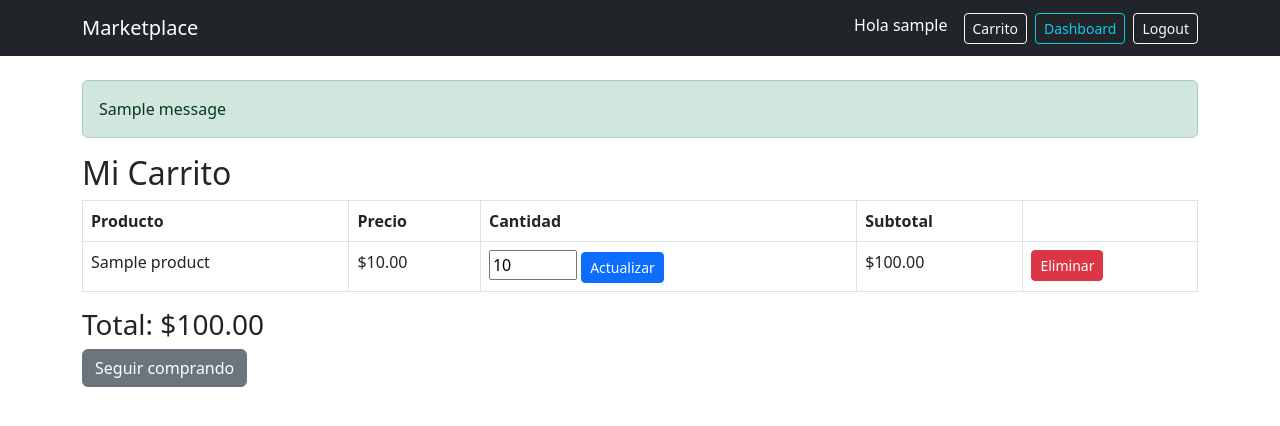
After one commit to ramosmaria67/marketplace_, a Django app: page /cart/ in a window 1280 px wide. The commit adds this page. Shown: the top 426 px of the page. Run offline with Django 5.2, Linux system fonts and the light colour scheme; a user stored in the database is signed in; tables that the repository leaves empty hold one stand-in row (values such as "Sample post"); one stand-in notice (Sample message) is shown.

Commit message:
agregue el sprint 4

```diff
--- a/store/models.py
+++ b/store/models.py
@@ -2,9 +2,6 @@ import uuid
 from django.db import models
 from django.contrib.auth.models import AbstractUser
 
-# =========================
-# 👤 Usuario
-# =========================
 class User(AbstractUser):
     id = models.UUIDField(primary_key=True, default=uuid.uuid4, editable=False)
     is_seller = models.BooleanField(default=False)
@@ -12,10 +9,6 @@ class User(AbstractUser):
     def __str__(self):
         return self.username
 
-
-# =========================
-# 🏷️ Categoría
-# =========================
 class Category(models.Model):
     id = models.UUIDField(primary_key=True, default=uuid.uuid4, editable=False)
     name = models.CharField(max_length=100)
@@ -24,71 +17,46 @@ class Category(models.Model):
     def __str__(self):
         return self.name
 
-
-# =========================
-# 📦 Producto
-# =========================
 class Product(models.Model):
     id = models.UUIDField(primary_key=True, default=uuid.uuid4, editable=False)
     name = models.CharField(max_length=150)
     description = models.TextField()
     price = models.DecimalField(max_digits=10, decimal_places=2)
     stock = models.PositiveIntegerField(default=0)
+    image = models.ImageField(upload_to='upload/', blank=True, null=True)
 
-    owner = models.ForeignKey(
-        User,
-        on_delete=models.CASCADE,
-        related_name='products'
-    )  # 1:N
-
-    categories = models.ManyToManyField(
-        Category,
-        related_name='products'
-    )  # N:M
-
+    owner = models.ForeignKey(User, on_delete=models.CASCADE, related_name='products')
+    categories = models.ManyToManyField(Category, related_name='products')
     created_at = models.DateTimeField(auto_now_add=True)
 
     def __str__(self):
         return self.name
 
-
-# =========================
-# 🛒 Carrito
-# =========================
 class Cart(models.Model):
     id = models.UUIDField(primary_key=True, default=uuid.uuid4, editable=False)
-
-    user = models.ForeignKey(
-        User,
-        on_delete=models.CASCADE,
-        related_name='carts'
-    )  # 1:N
-
-    products = models.ManyToManyField(
-        Product,
-        through='CartItem',
-        related_name='carts'
-    )
-
+    user = models.ForeignKey(User, on_delete=models.CASCADE, related_name='carts')
+    products = models.ManyToManyField(Product, through='CartItem', related_name='carts')
     created_at = models.DateTimeField(auto_now_add=True)
 
     def __str__(self):
         return f"Cart {self.id} - {self.user}"
 
+    @property
+    def total(self):
+        return sum(item.subtotal for item in self.cartitem_set.all())
 
-# =========================
-# 🧾 CartItem (tabla intermedia)
-# =========================
 class CartItem(models.Model):
     id = models.UUIDField(primary_key=True, default=uuid.uuid4, editable=False)
-
     cart = models.ForeignKey(Cart, on_delete=models.CASCADE)
     product = models.ForeignKey(Product, on_delete=models.CASCADE)
-
     quantity = models.PositiveIntegerField(default=1)
 
     class Meta:
         unique_together = ('cart', 'product')
 
+    @property
+    def subtotal(self):
+        return self.product.price * self.quantity
+
     def __str__(self):
         return f"{self.product} x {self.quantity}"
--- a/store/templates/store/base.html
+++ b/store/templates/store/base.html
@@ -12,6 +12,7 @@
         <div class="d-flex">
             {% if user.is_authenticated %}
                 <span class="text-white me-3">Hola {{ user.username }}</span>
+                <a href="{% url 'cart_detail' %}" class="btn btn-outline-light btn-sm me-2">Carrito</a>
                 {% if user.is_seller %}
                     <a href="{% url 'dashboard' %}" class="btn btn-outline-info btn-sm me-2">Dashboard</a>
                 {% endif %}
@@ -24,6 +25,11 @@
     </div>
 </nav>
 <div class="container mt-4">
+    {% if messages %}
+        {% for message in messages %}
+            <div class="alert alert-{{ message.tags }}">{{ message }}</div>
+        {% endfor %}
+    {% endif %}
     {% block content %}{% endblock %}
 </div>
 </body>
--- /dev/null
+++ b/store/templates/store/cart_detail.html
@@ -0,0 +1,40 @@
+{% extends 'store/base.html' %}
+
+{% block content %}
+<h2>Mi Carrito</h2>
+
+{% if cart.cartitem_set.all %}
+<table class="table table-bordered">
+    <thead>
+        <tr>
+            <th>Producto</th>
+            <th>Precio</th>
+            <th>Cantidad</th>
+            <th>Subtotal</th>
+            <th></th>
+        </tr>
+    </thead>
+    <tbody>
+        {% for item in cart.cartitem_set.all %}
+        <tr>
+            <td>{{ item.product.name }}</td>
+            <td>${{ item.product.price }}</td>
+            <td>
+                <form method="POST" action="{% url 'update_cart_item' item.id %}">
+                    {% csrf_token %}
+                    <input type="number" name="quantity" value="{{ item.quantity }}" min="1" max="{{ item.product.stock }}">
+                    <button type="submit" class="btn btn-sm btn-primary">Actualizar</button>
+                </form>
+            </td>
+            <td>${{ item.subtotal }}</td>
+            <td><a href="{% url 'remove_from_cart' item.id %}" class="btn btn-danger btn-sm">Eliminar</a></td>
+        </tr>
+        {% endfor %}
+    </tbody>
+</table>
+<h3>Total: ${{ cart.total }}</h3>
+<a href="{% url 'home' %}" class="btn btn-secondary">Seguir comprando</a>
+{% else %}
+<p>Tu carrito está vacío</p>
+{% endif %}
+{% endblock %}
--- a/store/templates/store/home.html
+++ b/store/templates/store/home.html
@@ -12,12 +12,13 @@
             <div class="card-body">
                 <h5>{{ product.name }}</h5>
                 <p>${{ product.price }}</p>
-                <small>Vendedor: {{ product.owner.username }}</small>
+                <small>Stock: {{ product.stock }}</small>
                 <div>
                     {% for cat in product.categories.all %}
                         <span class="badge bg-secondary">{{ cat.name }}</span>
                     {% endfor %}
                 </div>
+                <a href="{% url 'add_to_cart' product.id %}" class="btn btn-success mt-2">Agregar al carrito</a>
             </div>
         </div>
     </div>
--- a/store/urls.py
+++ b/store/urls.py
@@ -10,4 +10,8 @@ urlpatterns = [
     path('products/create/', views.product_create, name='product_create'),
     path('products/<uuid:pk>/edit/', views.product_update, name='product_update'),
     path('products/<uuid:pk>/delete/', views.product_delete, name='product_delete'),
+    path('cart/', views.cart_detail, name='cart_detail'),
+    path('cart/add/<uuid:product_id>/', views.add_to_cart, name='add_to_cart'),
+    path('cart/remove/<uuid:item_id>/', views.remove_from_cart, name='remove_from_cart'),
+    path('cart/update/<uuid:item_id>/', views.update_cart_item, name='update_cart_item'),
 ]
--- a/store/views.py
+++ b/store/views.py
@@ -2,8 +2,9 @@ from django.shortcuts import render, redirect, get_object_or_404
 from django.contrib.auth import login, authenticate, logout
 from django.contrib.auth.decorators import login_required
 from django.http import HttpResponseForbidden
+from django.contrib import messages
 from .forms import RegisterForm, ProductForm
-from .models import Product
+from .models import Product, Cart, CartItem
 
 def home(request):
     products = Product.objects.select_related('owner').prefetch_related('categories').all()
@@ -74,3 +75,59 @@ def product_delete(request, pk):
         product.delete()
         return redirect('dashboard')
     return render(request, 'store/product_confirm_delete.html', {'product': product})
+
+@login_required
+def cart_detail(request):
+    cart, created = Cart.objects.get_or_create(user=request.user)
+    return render(request, 'store/cart_detail.html', {'cart': cart})
+
+@login_required
+def add_to_cart(request, product_id):
+    cart, created = Cart.objects.get_or_create(user=request.user)
+    product = get_object_or_404(Product, id=product_id)
+
+    if product.stock <= 0:
+        messages.error(request, f"No hay stock de {product.name}")
+        return redirect('cart_detail')
+
+    cart_item, created = CartItem.objects.get_or_create(cart=cart, product=product)
+
+    if not created:
+        if cart_item.quantity + 1 > product.stock:
+            messages.error(request, f"No hay suficiente stock. Solo hay {product.stock}")
+            return redirect('cart_detail')
+        cart_item.quantity += 1
+        cart_item.save()
+        messages.success(request, f"Se agregó otra unidad de {product.name}")
+    else:
+        messages.success(request, f"{product.name} agregado al carrito")
+
+    return redirect('cart_detail')
+
+@login_required
+def remove_from_cart(request, item_id):
+    item = get_object_or_404(CartItem, id=item_id, cart__user=request.user)
+    product_name = item.product.name
+    item.delete()
+    messages.success(request, f"{product_name} eliminado del carrito")
+    return redirect('cart_detail')
+
+@login_required
+def update_cart_item(request, item_id):
+    item = get_object_or_404(CartItem, id=item_id, cart__user=request.user)
+
+    if request.method == 'POST':
+        quantity = int(request.POST.get('quantity'))
+
+        if quantity > 0:
+            if quantity > item.product.stock:
+                messages.error(request, f"No hay suficiente stock. Solo hay {item.product.stock}")
+                return redirect('cart_detail')
+            item.quantity = quantity
+            item.save()
+            messages.success(request, f"Cantidad actualizada a {quantity}")
+        else:
+            item.delete()
+            messages.success(request, f"{item.product.name} eliminado del carrito")
+
+    return redirect('cart_detail')
```
